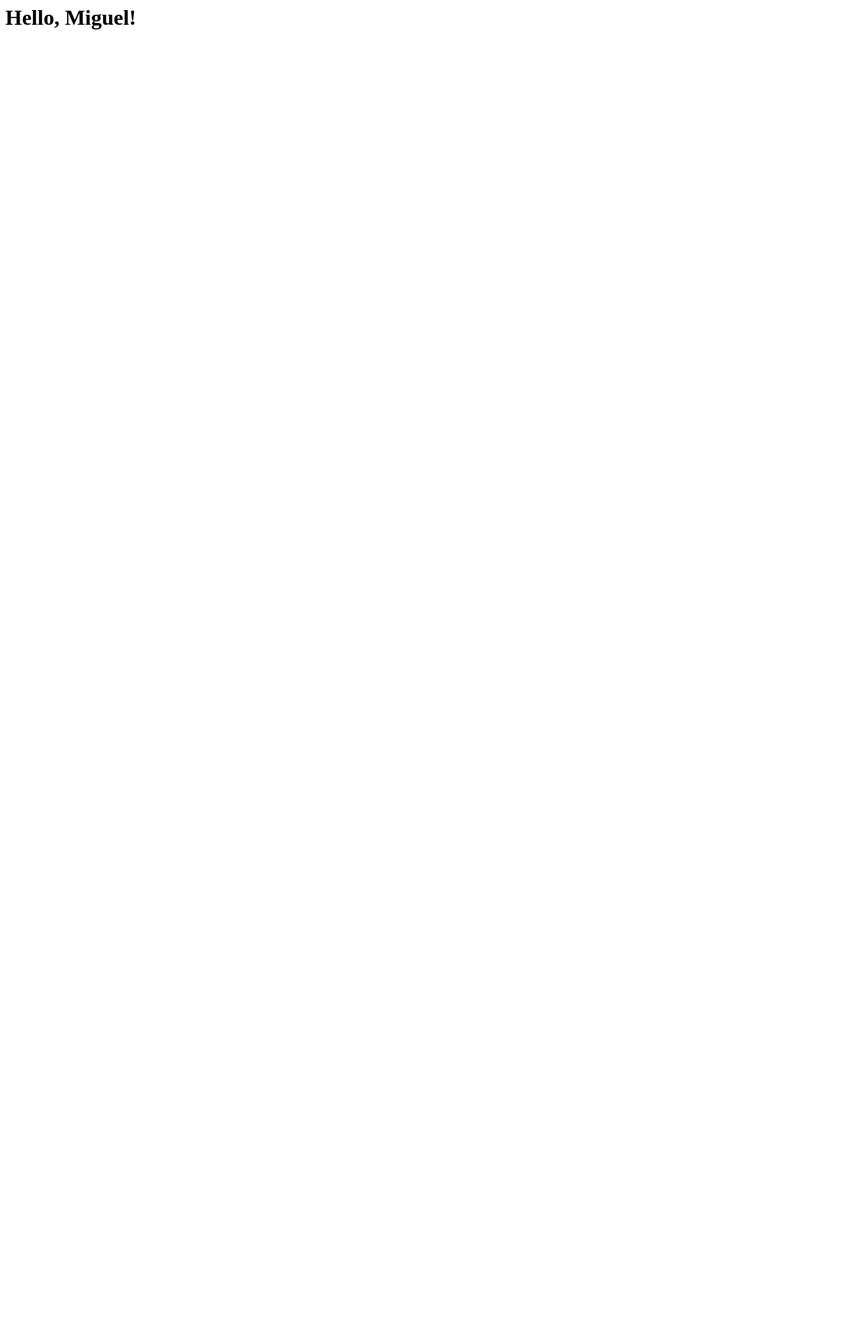
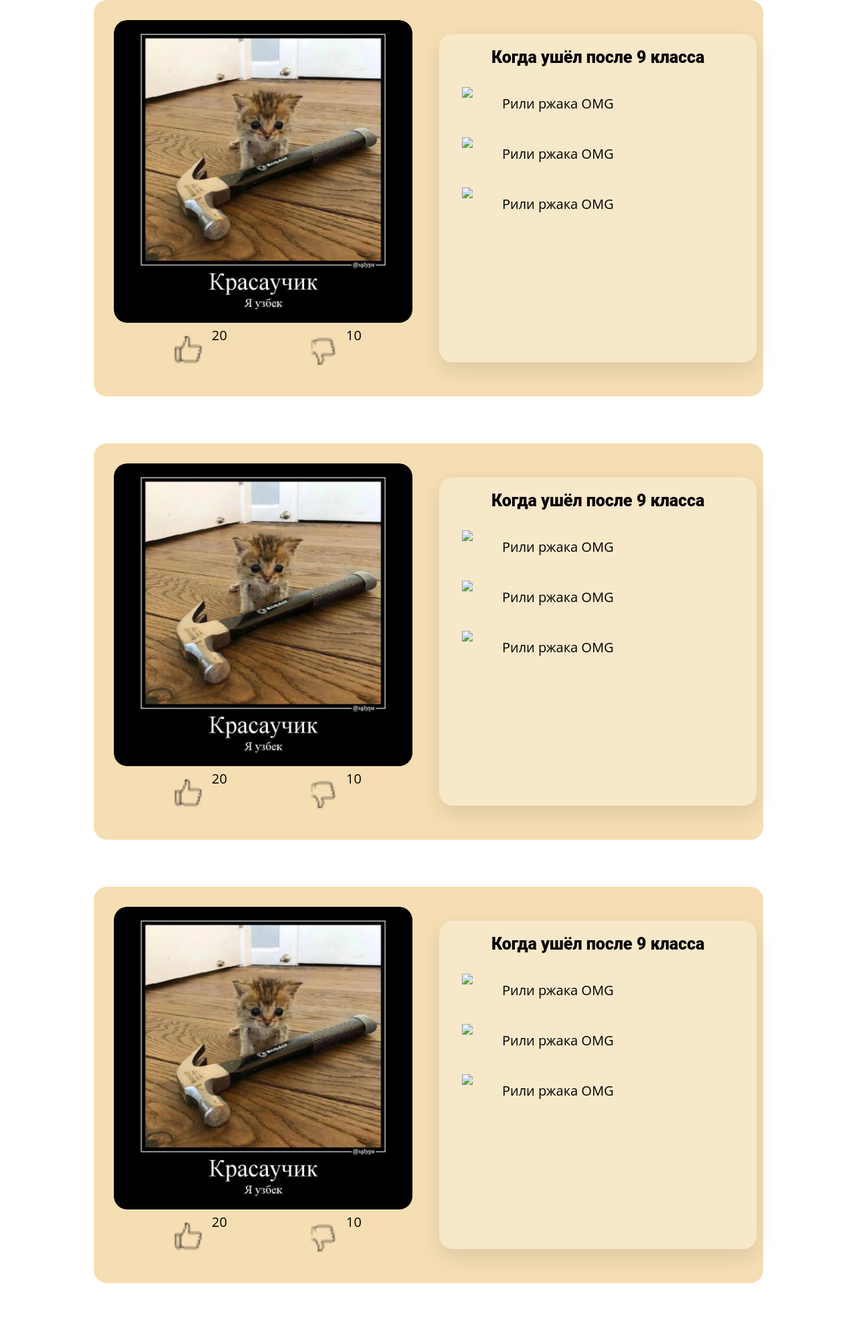
Before and after one commit to fedmog1lnkv/meme_site, a Flask app: page / in a window 1280 px wide. Before the commit the page is almost empty. Shown: the whole page at 67% size. Before the commit the page ends 44 px from the top, so only its background shows below. Run offline with Flask 2, Linux system fonts and the light colour scheme.

Commit message:
макет
создание макета

```diff
--- a/app/__init__.py
+++ b/app/__init__.py
@@ -1,4 +1,5 @@
 from flask import Flask
 
 app = Flask(__name__)
+
 from app import views
--- /dev/null
+++ b/app/static/css/cardStyles.css
@@ -0,0 +1,136 @@
+* {
+  padding: 0;
+  margin: 0;
+  border: 0;
+  box-sizing: border-box;
+}
+
+.section-outer{
+  padding-left: 20px;
+  padding-right: 20px;
+  margin-bottom: 70px;
+}
+
+.section-inner {
+  max-width: 1000px;
+  margin: 0 auto;
+}
+
+.card{
+  max-width: 1000px;
+  background-color: wheat;
+  display: flex;
+  justify-content: center;
+  align-items: center;
+  margin-top: 10px auto;
+  border-radius: 20px;
+}
+
+.image{
+
+  max-width: 550px;
+  align-items: center;
+
+  padding: 30px;
+  border-radius: 20px;
+  overflow: hidden;
+}
+
+.image img{
+  width: 100%;
+  height: auto;
+  margin: 0;
+  vertical-align: top;
+  box-sizing: border-box;
+
+  border-radius: 20px;
+  overflow: hidden;
+}
+
+.picture{
+  max-width: 100%; height: auto; display: block;
+}
+
+.info{
+   /* display: flex; */
+   width: 500px;
+   flex-wrap: wrap;
+   align-items: center;
+   background: rgba(255, 255, 255, .3);
+   box-shadow: 0 0.75rem 2rem 0 rgb(0 0 0 / 10%);
+   margin: 10px;
+   justify-content: center;
+   border-radius: 20px;
+   /* flex-direction: column; */
+   color: black;
+
+   min-height: 490px;
+}
+
+.info p:first-child{
+  font-size: 25px;
+  font-weight: 900;
+  margin-bottom: 20px;
+  margin-top: 20px;
+  text-align: center;
+  font-family: 'Roboto';
+}
+
+.one_comment{
+  display: flex;
+  justify-content: flex-start;
+  align-items: center;
+  flex-basis: 100%;
+  padding-left: 5%;
+  padding-right: 5%;
+  margin-bottom: 5px;
+}
+
+.comment_image{
+  width: 50px;
+  height: 50px;
+  margin: 10px;
+}
+
+.comment_feed{
+  font-size: 20px;
+  font-family: 'Open Sans';
+}
+
+/* *******Likes**************** */
+.likes{
+  display: flex;
+  justify-content: flex-start;
+  /* align-items: center; */
+  flex-basis: 100%;
+  padding-left: 5%;
+  padding-right: 5%;
+  margin-bottom: 5px;
+
+
+  align-items: center;
+  /* background: rgba(255, 255, 255, .3); */
+  /* box-shadow: 0 0.75rem 2rem 0 rgb(0 0 0 / 10%); */
+  /* margin: 10px;  */
+  margin-top: 5px;
+  justify-content: space-around;
+  border-radius: 20px;
+
+}
+
+.like{
+  display: flex;
+  justify-content: center;
+  /* text-align: center; */
+}
+
+.like img{
+  width: 50px;
+  height: 50px;
+  margin: 10px;
+}
+
+.like span{
+  font-size: 20px;
+  font-family: 'Open Sans';
+}
--- /dev/null
+++ b/app/templates/card.html
@@ -0,0 +1,49 @@
+<!DOCTYPE html>
+<html>
+  <head>
+    <meta charset="utf-8" />
+    <meta name="viewport" content="width=device-width, initial-scale=1" />
+    <title>{{title}} - microblog</title>
+</head>
+  <body>
+    {%for i in range(0, 3)%}
+    <div class="section-outer">
+      <div class="section-inner">
+    <div class="card">
+      <div class="image">
+        <img src="{{ url_for('static', filename='images/mem1.png') }}" class="picture">
+      <div class="likes">
+        <div class="like">
+          <img src="{{ url_for('static', filename='images/like.png') }}">
+          <span>20</span>
+        </div>
+        <div class="like">
+          <img src="{{ url_for('static', filename='images/dislike.png') }}">
+          <span>10</span>
+        </div>
+      </div>
+      </div>
+      <div class="info">
+        <div class="title">
+          <p>Когда ушёл после 9 класса</p>
+        </div>
+      <div class="comments">
+        {%for i in range(0, 3)%}
+        <div class="one_comment">
+          <div class="comment_image">
+            <img src="https://avatars.mds.yandex.net/i?id=60d0391dc5bcbb06d255eb50c0ecd56900ddbbef-5987336-images-thumbs&n=13" class="picture">
+          </div>
+          <div class="comment_feed">
+            <span>Рили ржака OMG</span>
+          </div>
+        </div>
+        {%endfor%}
+      </div>
+
+      </div>
+    </div>
+  </div>
+</div>
+{%endfor%}
+  </body>
+</html>
--- a/app/templates/index.html
+++ b/app/templates/index.html
@@ -1,8 +1,16 @@
+<!DOCTYPE html>
 <html>
   <head>
+    <meta charset="utf-8" />
+    <meta name="viewport" content="width=device-width, initial-scale=1" />
     <title>{{title}} - microblog</title>
+    <link rel="stylesheet" type="text/css" href="{{ url_for('static', filename='css/cardStyles.css') }}" />
+
   </head>
   <body>
-      <h1>Hello, {{user.nickname}}!</h1>
+    {% extends "card.html" %}
+    {% block content %}
+    {% endblock %}
+    <h1>Hello, {{user.nickname}}!</h1>
   </body>
 </html>
```
Also changed, not shown: app/templates/one_comment.html (added, +8 -0 lines), app/static/images/dislike.png (added), app/static/images/like.png (added), app/static/images/mem1.png (added).
